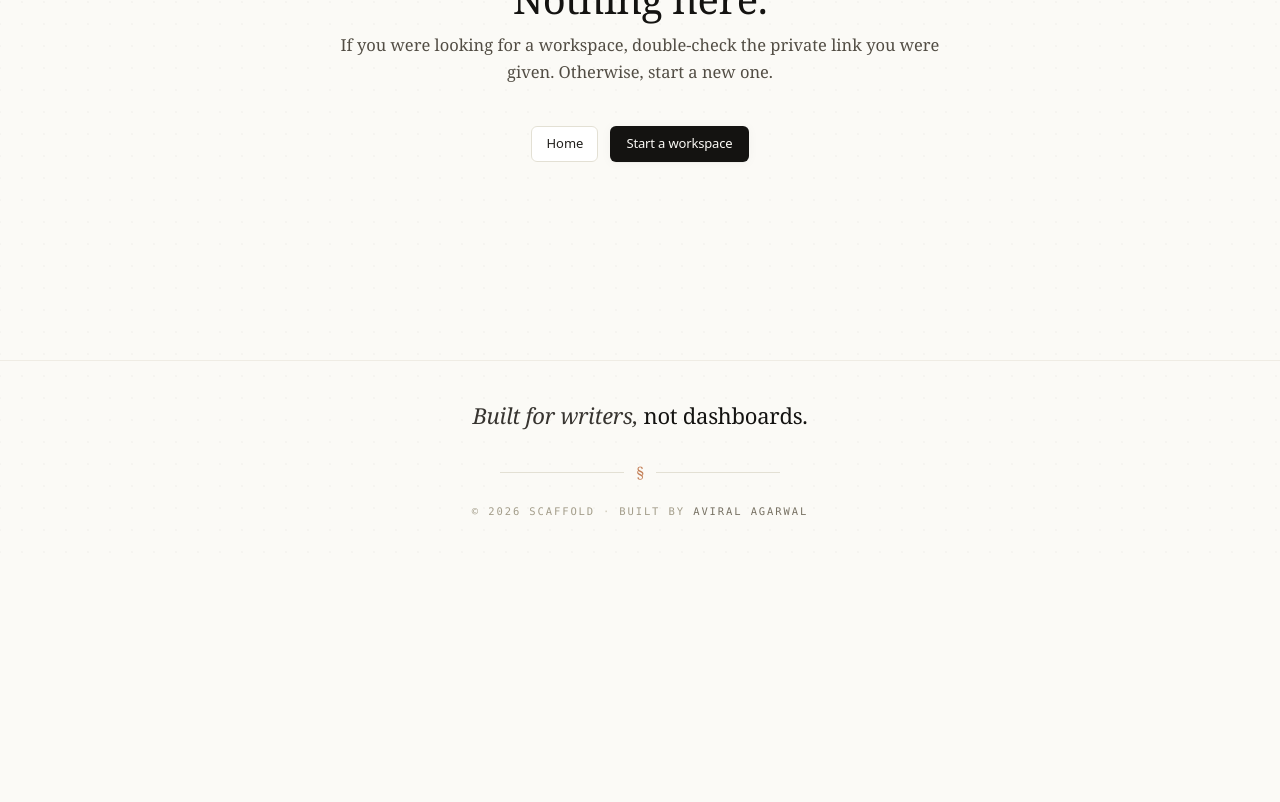
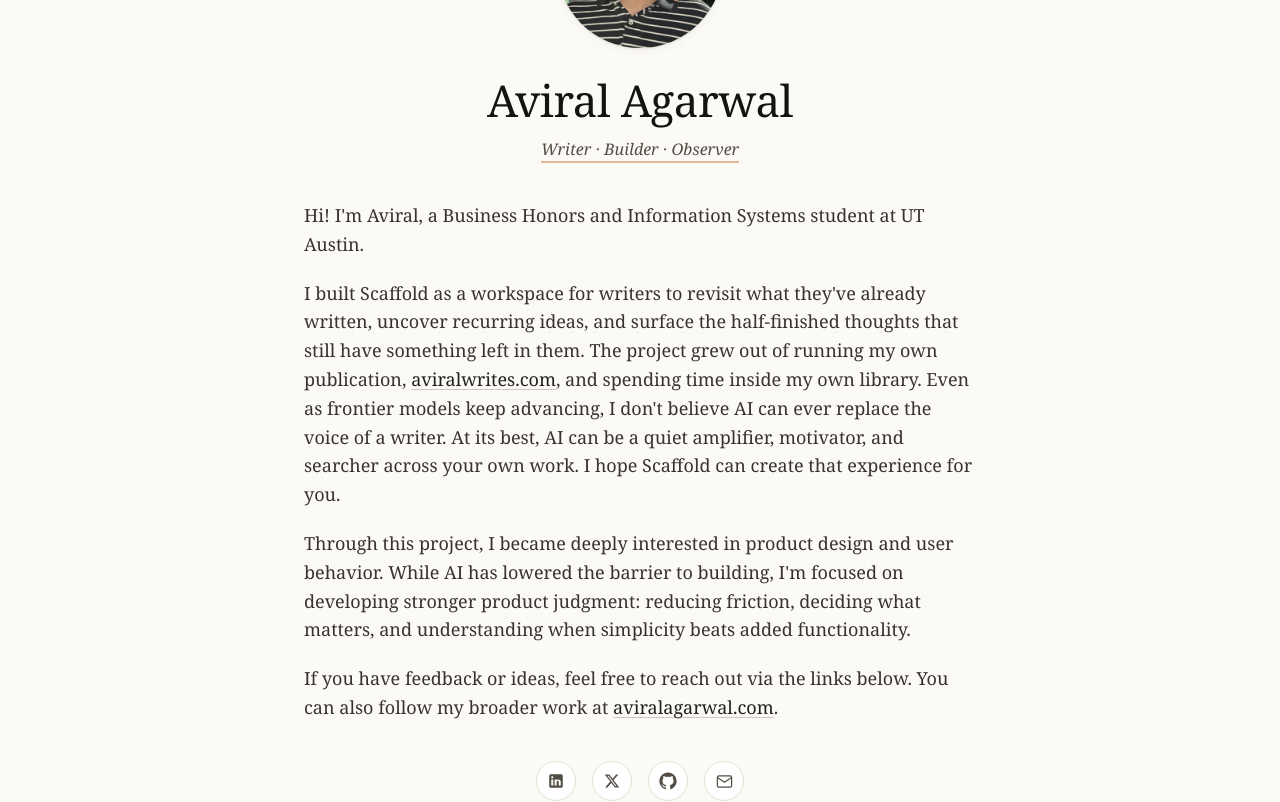
Before and after one commit to aviralagarwal1/scaffold, a Next.js app: page /about in a window 1280 px wide. Before the commit this address had no page. Shown: the part 240-1042 px from the top of the page. Before the commit the page ends 800 px from the top, so only its background shows below. Built offline with nearby package versions, Linux system fonts and the light colour scheme.

Commit message:
Launch "About" page and add to nav-bar

```diff
--- /dev/null
+++ b/app/about/page.tsx
@@ -0,0 +1,202 @@
+import type { ReactNode } from "react";
+import Image from "next/image";
+
+export const metadata = {
+  title: "About · Scaffold",
+  description: "About the writer who built Scaffold.",
+};
+
+export default function AboutPage() {
+  return (
+    <div className="relative overflow-hidden px-6 pt-12 pb-20 md:pt-16 md:pb-28">
+      {/* Soft accent wash anchored top, mirroring the landing hero so the
+          About page feels like part of the same composition rather than a
+          plain doc. Pointer-events-none and -z-10 keep it strictly visual. */}
+      <div
+        aria-hidden="true"
+        className="pointer-events-none absolute inset-0 -z-10"
+        style={{
+          background:
+            "radial-gradient(720px 280px at 50% 0%, rgba(180, 94, 44, 0.06), transparent 70%)",
+        }}
+      />
+
+      <div className="relative mx-auto w-full max-w-2xl">
+        {/* Identity block — portrait + name, centered. The portrait sits in
+            its own animate-rise; the name + accent hairline rise just after,
+            so the eye lands on the face first, then settles on the name. */}
+        <div className="animate-rise animate-delay-1 flex flex-col items-center text-center">
+          <Image
+            src="/profile.png"
+            alt="Aviral Agarwal"
+            width={336}
+            height={336}
+            priority
+            className="size-[168px] rounded-full border border-ink-200/80 object-cover shadow-soft"
+          />
+        </div>
+
+        <div className="animate-rise animate-delay-2 mt-7 flex flex-col items-center text-center">
+          <h1 className="font-serif text-[36px] leading-[1.08] tracking-tightish text-ink-900 md:text-[44px]">
+            Aviral Agarwal
+          </h1>
+          {/* Italic byline below the name. The draw-in hairline lives
+              under THIS phrase rather than under the name — same recipe
+              the landing uses on its section heads ("Less than a minute.",
+              "tethered to a post."). Animation now belongs to the italic
+              phrase rather than competing with the name itself. */}
+          <span className="relative mt-3 inline-block font-serif italic text-[15px] text-ink-600 md:text-[16px]">
+            Writer · Builder · Observer
+            <span
+              aria-hidden="true"
+              className="animate-editorial-draw absolute -bottom-0.5 left-0 right-0 h-[1.5px] bg-accent-300/70"
+              style={{ animationDelay: "0.7s" }}
+            />
+          </span>
+        </div>
+
+        {/* Bio. Serif body, generous line-height, spaced paragraphs. Same
+            warm-paper feel as the landing hero p tag. */}
+        <div className="animate-rise animate-delay-3 mt-10 flex flex-col gap-5 font-serif text-[17px] leading-[1.6] text-ink-700 md:text-[18px]">
+          <p>
+            Hi! I&apos;m Aviral, a Business Honors and Information Systems student at UT Austin.
+          </p>
+          <p>
+            I built Scaffold as a workspace for writers to revisit what they&apos;ve already written, uncover recurring ideas, and surface the half-finished thoughts that still have something left in them. The project grew out of running my own publication,{" "}
+            <a
+              href="https://aviralwrites.com"
+              target="_blank"
+              rel="noreferrer"
+              className="link-soft"
+            >
+              aviralwrites.com
+            </a>
+            , and spending time inside my own library. Even as frontier models keep advancing, I don&apos;t believe AI can ever replace the voice of a writer. At its best, AI can be a quiet amplifier, motivator, and searcher across your own work. I hope Scaffold can create that experience for you.
+          </p>
+          <p>
+            Through this project, I became deeply interested in product design and user behavior. While AI has lowered the barrier to building, I&apos;m focused on developing stronger product judgment: reducing friction, deciding what matters, and understanding when simplicity beats added functionality.
+          </p>
+          <p>
+            If you have feedback or ideas, feel free to reach out via the links below. You can also follow my broader work at{" "}
+            <a
+              href="https://aviralagarwal.com"
+              target="_blank"
+              rel="noreferrer"
+              className="link-soft"
+            >
+              aviralagarwal.com
+            </a>
+            .
+          </p>
+        </div>
+
+        {/* Social row. Each link gets its own animate-delay so the four
+            icons cascade in left-to-right rather than all at once — small
+            kinetic detail that rewards attention without being noisy. */}
+        <div className="mt-10 flex justify-center gap-4">
+          <SocialLink
+            href="https://linkedin.com/in/aviralagarwal05"
+            label="LinkedIn"
+            delayClass="animate-delay-3"
+          >
+            <LinkedInIcon />
+          </SocialLink>
+          <SocialLink
+            href="https://x.com/AviralAgarwal0"
+            label="X"
+            delayClass="animate-delay-4"
+          >
+            <XIcon />
+          </SocialLink>
+          <SocialLink
+            href="https://github.com/aviralagarwal1"
+            label="GitHub"
+            delayClass="animate-delay-5"
+          >
+            <GitHubIcon />
+          </SocialLink>
+          <SocialLink
+            href="mailto:aviral.k.agarwal@gmail.com"
+            label="Email"
+            delayClass="animate-delay-6"
+          >
+            <MailIcon />
+          </SocialLink>
+        </div>
+      </div>
+    </div>
+  );
+}
+
+function SocialLink({
+  href,
+  label,
+  children,
+  delayClass,
+}: {
+  href: string;
+  label: string;
+  children: ReactNode;
+  delayClass: string;
+}) {
+  const isExternal = href.startsWith("http");
+  return (
+    <a
+      href={href}
+      {...(isExternal ? { target: "_blank", rel: "noreferrer" } : {})}
+      aria-label={label}
+      title={label}
+      className={`animate-rise ${delayClass} inline-flex h-10 w-10 items-center justify-center rounded-full border border-ink-200 bg-white text-ink-600 transition-all duration-200 ease-editorial hover:-translate-y-px hover:border-accent-300 hover:bg-accent-50/40 hover:text-accent-700 hover:shadow-soft focus:outline-none focus-visible:ring-2 focus-visible:ring-accent-300 focus-visible:ring-offset-2 focus-visible:ring-offset-ink-50`}
+    >
+      {children}
+    </a>
+  );
+}
+
+// Icons live inline as SVG. Sized to ~18px on a 40px round button, ~45%
+// fill — feels editorial rather than dashboardy. Stroke-based mail icon
+// matches the pencil-line style used elsewhere (Settings edit button,
+// search papers); the brand glyphs use their canonical fills.
+
+function LinkedInIcon() {
+  return (
+    <svg viewBox="0 0 24 24" width="18" height="18" fill="currentColor" aria-hidden="true">
+      <path d="M19 3a2 2 0 0 1 2 2v14a2 2 0 0 1-2 2H5a2 2 0 0 1-2-2V5a2 2 0 0 1 2-2h14zM8.34 18V9.86H5.67V18h2.67zM7 8.7a1.55 1.55 0 1 0 0-3.1 1.55 1.55 0 0 0 0 3.1zM18.34 18v-4.55c0-2.46-1.32-3.6-3.07-3.6-1.42 0-2.05.78-2.4 1.33V9.86h-2.67c.04.75 0 8.14 0 8.14h2.67v-4.55c0-.24.02-.48.09-.65.18-.48.62-.97 1.36-.97.96 0 1.34.73 1.34 1.79V18h2.68z" />
+    </svg>
+  );
+}
+
+function XIcon() {
+  return (
+    <svg viewBox="0 0 24 24" width="16" height="16" fill="currentColor" aria-hidden="true">
+      <path d="M18.244 2.25h3.308l-7.227 8.26 8.502 11.24H16.17l-5.214-6.817L4.99 21.75H1.68l7.73-8.835L1.254 2.25H8.08l4.713 6.231zm-1.161 17.52h1.833L7.084 4.126H5.117z" />
+    </svg>
+  );
+}
+
+function GitHubIcon() {
+  return (
+    <svg viewBox="0 0 24 24" width="18" height="18" fill="currentColor" aria-hidden="true">
+      <path d="M12 .5C5.65.5.5 5.65.5 12c0 5.08 3.29 9.39 7.86 10.91.58.11.79-.25.79-.56v-2c-3.2.7-3.87-1.36-3.87-1.36-.52-1.32-1.27-1.67-1.27-1.67-1.04-.71.08-.7.08-.7 1.15.08 1.76 1.18 1.76 1.18 1.02 1.75 2.68 1.24 3.34.95.1-.74.4-1.24.72-1.53-2.55-.29-5.24-1.28-5.24-5.69 0-1.26.45-2.29 1.18-3.1-.12-.29-.51-1.46.11-3.05 0 0 .97-.31 3.18 1.18a11.06 11.06 0 0 1 5.79 0c2.21-1.49 3.17-1.18 3.17-1.18.63 1.59.24 2.76.12 3.05.74.81 1.18 1.84 1.18 3.1 0 4.42-2.69 5.4-5.26 5.68.41.36.78 1.06.78 2.13v3.16c0 .31.21.68.8.56C20.21 21.39 23.5 17.08 23.5 12 23.5 5.65 18.35.5 12 .5z" />
+    </svg>
+  );
+}
+
+function MailIcon() {
+  return (
+    <svg
+      viewBox="0 0 24 24"
+      width="19"
+      height="19"
+      fill="none"
+      stroke="currentColor"
+      strokeWidth="1.5"
+      strokeLinecap="round"
+      strokeLinejoin="round"
+      aria-hidden="true"
+    >
+      <rect x="3" y="5" width="18" height="14" rx="2" />
+      <path d="m3 7 9 6 9-6" />
+    </svg>
+  );
+}
--- a/components/SiteHeader.tsx
+++ b/components/SiteHeader.tsx
@@ -24,11 +24,12 @@ export function SiteHeader() {
   );
 }
 
-// Nav button is contextual:
-//   /workspace/[token]/(any non-settings page) → "Sync Workspace" → that workspace's settings.
-//   anywhere else                              → no nav action.
+// Nav item is contextual:
+//   /workspace/[token]/(any non-settings page) → "Sync Workspace" → settings.
+//   /about                                      → no nav item (already there).
+//   anywhere else on the landing side (/, /new) → "About" link.
 // /new still exists as a route (the sparkly logo on the landing page links
-// there) — we just don't surface it from the nav bar.
+// there) — we just don't surface a button for it from the nav bar.
 function renderNavItem(pathname: string | null): ReactNode {
   if (!pathname) return null;
 
@@ -45,7 +46,16 @@ function renderNavItem(pathname: string | null): ReactNode {
     );
   }
 
-  return null;
+  if (pathname === "/about") return null;
+
+  return (
+    <Link
+      href="/about"
+      className="text-[13px] font-medium text-ink-700 transition-colors duration-150 ease-editorial hover:text-accent-700 focus:outline-none focus-visible:ring-2 focus-visible:ring-accent-300 focus-visible:ring-offset-2 focus-visible:ring-offset-ink-50"
+    >
+      About
+    </Link>
+  );
 }
 
 /**
```
Also changed, not shown: public/profile.png (added).
